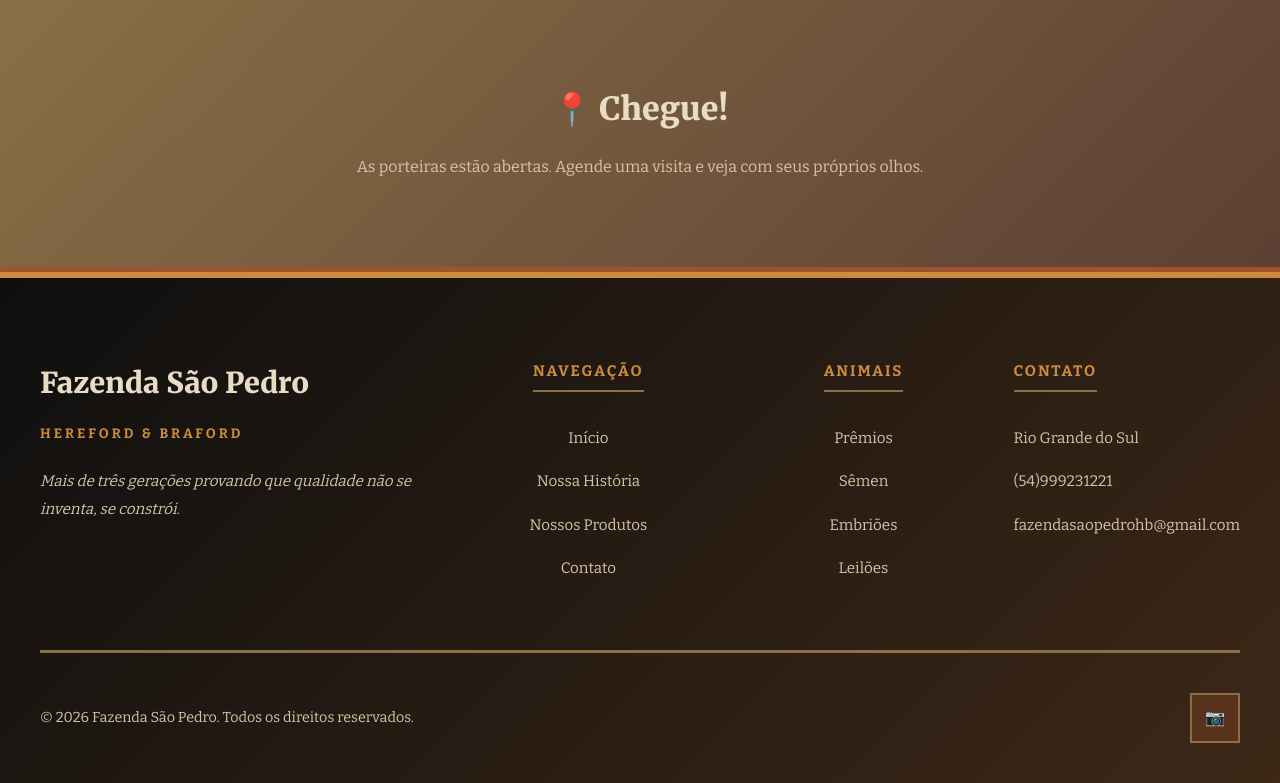
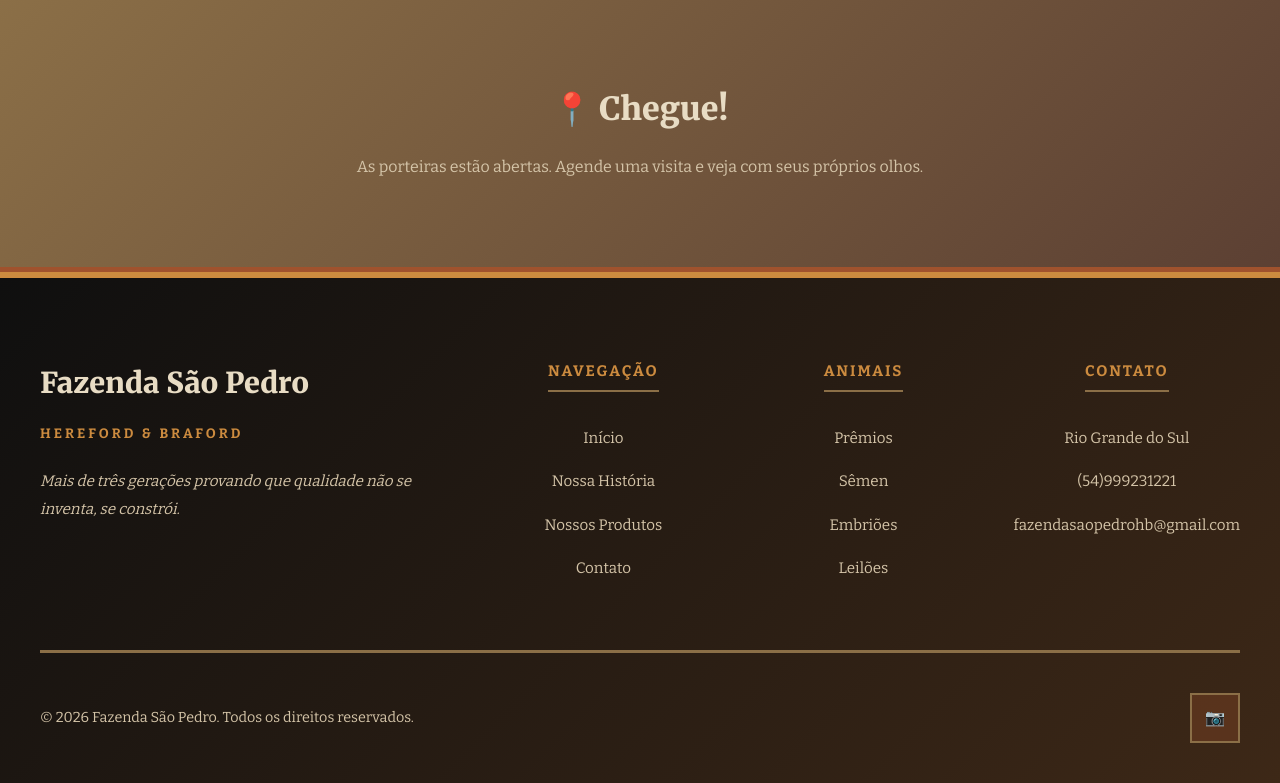
Before and after one commit to phdibi/sitesaopedro, a website: page index.html in a window 1280 px wide. Shown: the part 9257-10040 px from the top of the page. Drawn offline with nearby package versions, Linux system fonts and the light colour scheme.

Commit message:
Update index.html

```diff
--- a/index.html
+++ b/index.html
@@ -2343,6 +2343,8 @@
             grid-template-columns: 1fr 1fr 1fr;
             gap: 40px;
             width: 100%;
+            justify-items: center;
+            /* Center each column's content */
         }
 
         .footer-brand h3 {
@@ -2411,26 +2413,20 @@
             padding-left: 5px;
         }
 
-        /* Centralizar colunas específicas do footer (Navegação e Animais) */
-        .footer-links-container> :nth-child(1) {
+        /* Centralizar TODAS as três colunas do footer (Desktop) */
+        .footer-links-container> :nth-child(1),
+        .footer-links-container> :nth-child(2),
+        .footer-links-container> :nth-child(3) {
             align-items: center;
             text-align: center;
-            padding-left: 10px;
-            /* Shift Navegação more to the right, closer to Animais */
-        }
-
-        .footer-links-container> :nth-child(2) {
-            align-items: center;
-            text-align: center;
         }
 
         /* Garantir que a linha decorativa abaixo do título também centralize */
         .footer-links-container> :nth-child(1) h4,
-        .footer-links-container> :nth-child(2) h4 {
+        .footer-links-container> :nth-child(2) h4,
+        .footer-links-container> :nth-child(3) h4 {
             width: auto;
-            /* Permitir que o width se ajuste ao conteúdo para centralizar borda se necessário, ou manter fixo */
             border-bottom: 2px solid var(--terra-seca);
-            /* Reafirmar borda */
         }
 
         .footer-bottom {
```
